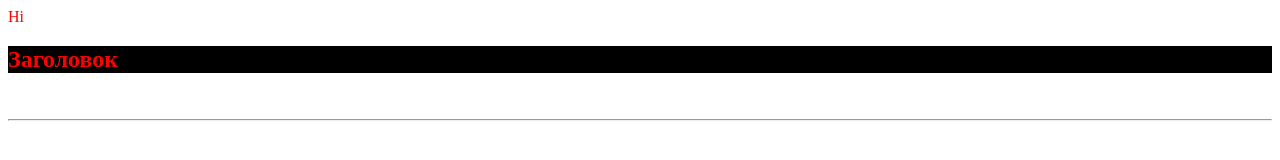
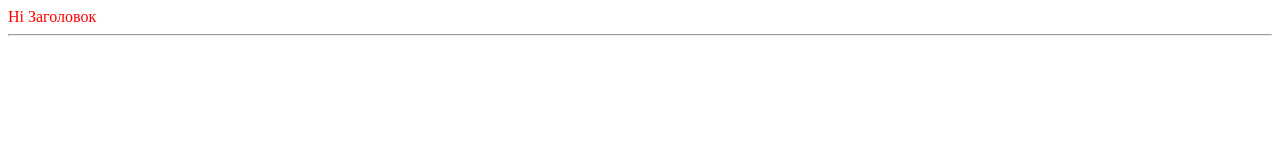
Before and after one commit to Alina-Kazakova/gitproject, a plain HTML site: page index.html in a window 1280 px wide. Drawn offline with Linux system fonts and the light colour scheme.

```diff
--- a/index.html
+++ b/index.html
@@ -8,7 +8,7 @@
 <body>
 Hi
 
-<h2>Заголовок</h2>
+<span>Заголовок</span>
 
 <br>
 <hr>
```
